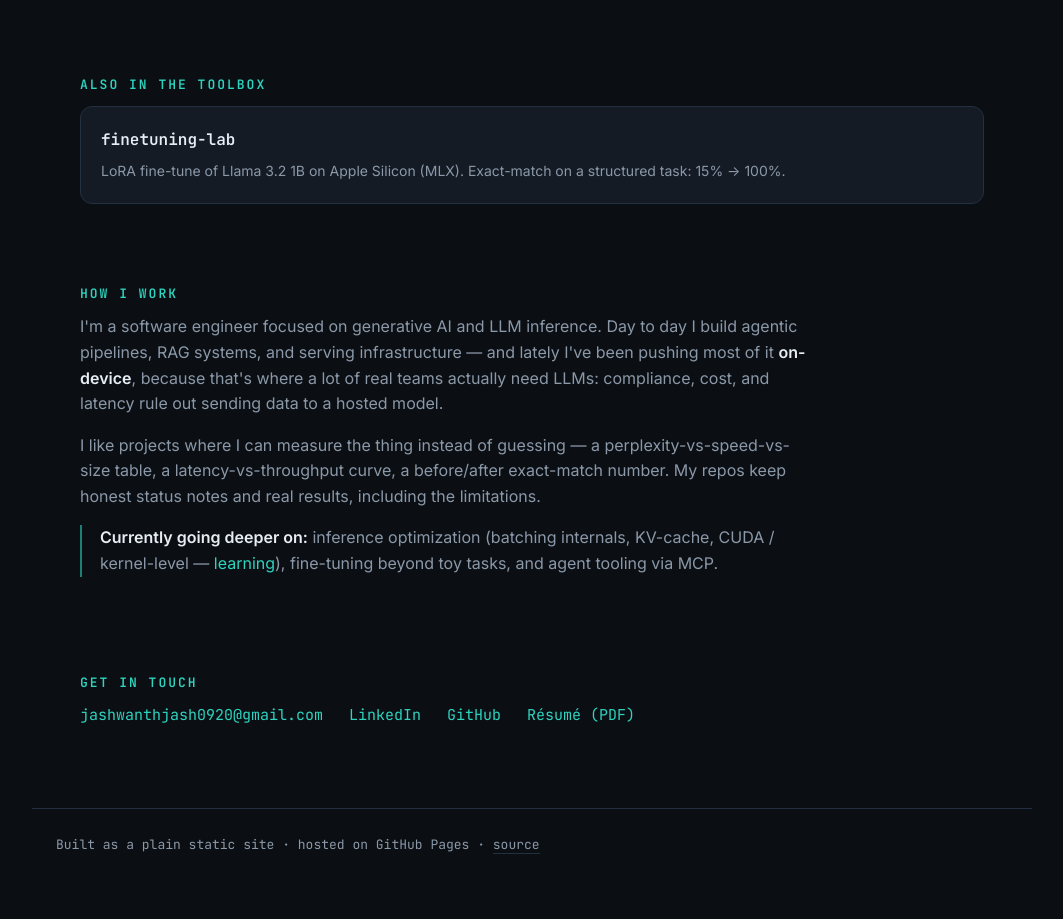
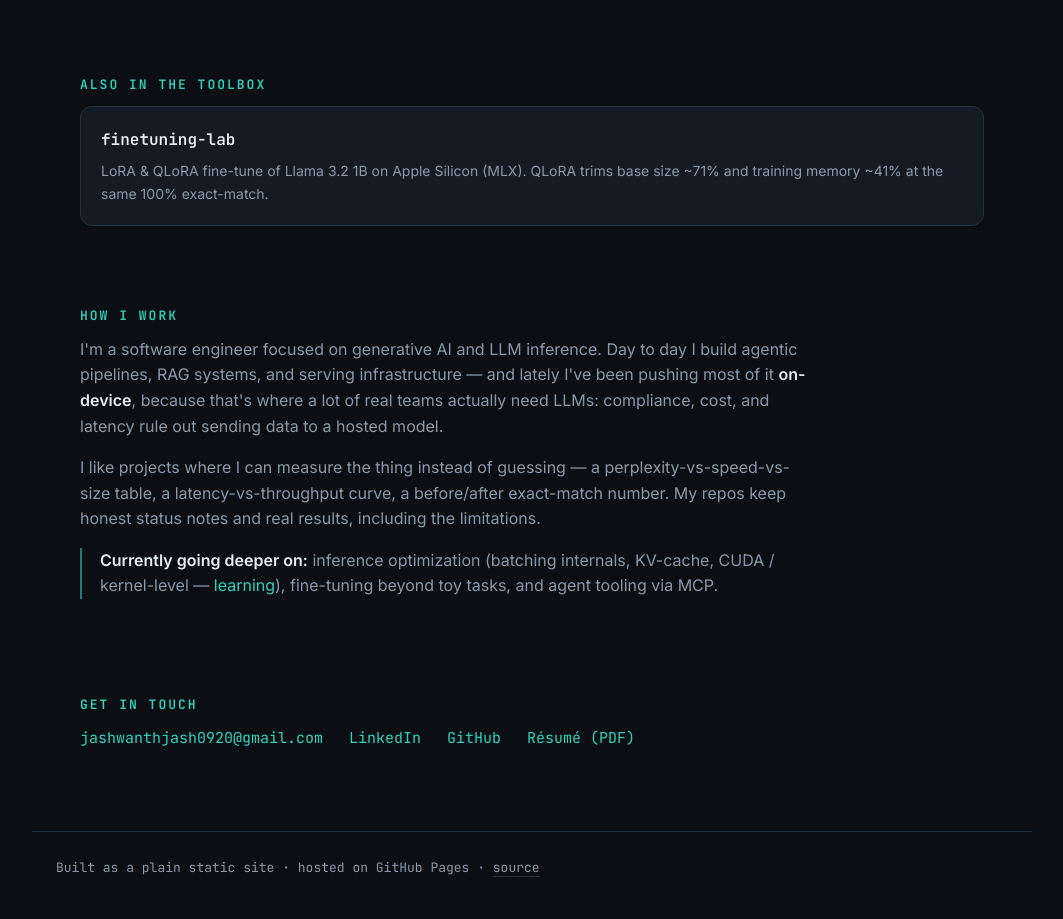
Before and after one commit to Jashwanthjash001/Jashwanthjash001.github.io, a plain HTML site: page index.html in a window 1280 px wide. Shown: the part 2830-3749 px from the top of the page, without its empty margins (108-1171 px from the left). Before the commit the page ends 3726 px from the top, so only its background shows below. Drawn offline with Linux system fonts and the light colour scheme.

Commit message:
finetuning-lab blurb: add QLoRA result

```diff
--- a/index.html
+++ b/index.html
@@ -141,7 +141,7 @@
     <div class="more-grid">
       <a class="mini" href="https://github.com/Jashwanthjash001/finetuning-lab">
         <h4>finetuning-lab</h4>
-        <p>LoRA fine-tune of Llama&nbsp;3.2&nbsp;1B on Apple Silicon (MLX). Exact-match on a structured task: 15% → 100%.</p>
+        <p>LoRA &amp; QLoRA fine-tune of Llama&nbsp;3.2&nbsp;1B on Apple Silicon (MLX). QLoRA trims base size ~71% and training memory ~41% at the same 100% exact-match.</p>
       </a>
     </div>
   </section>
```
